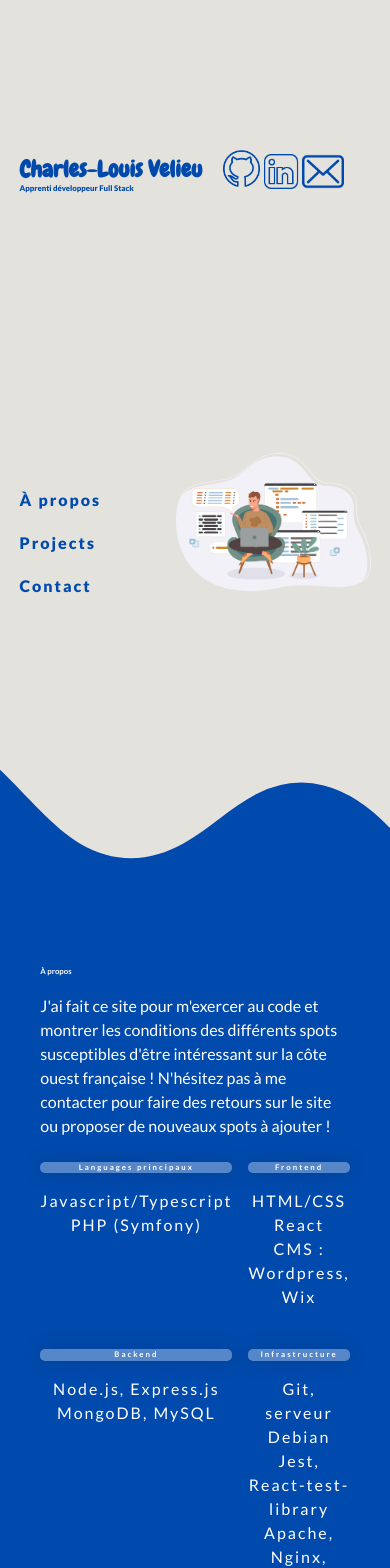
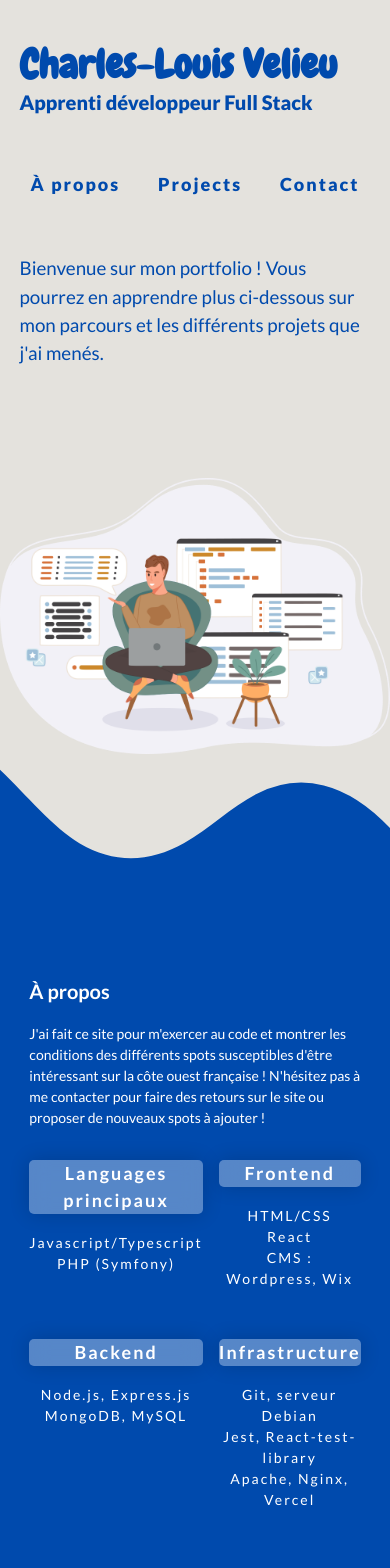
Before and after one commit to Clv86/portfolio, a React (Vite) app: page / in a window 390 px wide. Shown: the top 1568 px of the page. Built offline with nearby package versions, Linux system fonts and the light colour scheme; a web font is replaced by a local one.

Commit message:
Main design done

```diff
--- a/src/components/Header.tsx
+++ b/src/components/Header.tsx
@@ -28,8 +28,16 @@ function Header() {
       </div>
       {/* </div> */}
       <div className="hero-content">
+        <div className="hero-text">
+          <div className="intro-text">
+            <p>
+              Bienvenue sur mon portfolio ! Vous pourrez en apprendre plus
+              ci-dessous sur mon parcours et les différents projets que j'ai
+              menés.
+            </p>
+          </div>
           <div className="navbar">
-          <ul>
+            <ul id="navbar">
               <li>
                 <Link to="about" smooth={true} duration={500}>
                   À propos
@@ -46,6 +54,7 @@ function Header() {
                 </Link>
               </li>
             </ul>
+          </div>
         </div>
         <div className="background-image">
           <img src={img} />
--- a/src/components/ProjectDescription.tsx
+++ b/src/components/ProjectDescription.tsx
@@ -1,4 +1,5 @@
 import projectList from '../assets/projects.json'
+import '../style/ProjectDescription.css'
 
 function ProjectDescription({ name }: { name: string }) {
   type Project = {
@@ -12,7 +13,7 @@ function ProjectDescription({ name }: { name: string }) {
     return <p>Projet non trouvé</p>
   }
   return (
-    <div>
+    <div className="description-container">
       {project.name === 'intro' ? '' : <h3>{project.name}</h3>}
       <p>{project.description}</p>
       {project.type === 'intro' ? (
--- /dev/null
+++ b/src/style/ProjectDescription.css
@@ -0,0 +1,6 @@
+.description-container a {
+  color: var(--aliblue);
+  text-decoration: none;
+  font-size: var(--p);
+  font-weight: 500;
+}
--- a/src/style/about.css
+++ b/src/style/about.css
@@ -19,18 +19,6 @@
 
   --stager-delay: 100ms;
 }
-/*@keyframes cardEntrance {
-  from {
-    opacity: 0;
-    transform: scale(0.3);
-    filter: hue-rotate(180deg);
-  }
-  to {
-    opacity: 1;
-    transform: scale(1);
-    filter: hue-rotate(0deg);
-  }
-}*/
 .card {
   animation: cardEntrance 700ms ease-out;
   animation-fill-mode: backwards;
@@ -50,6 +38,7 @@
   list-style-type: none;
   text-align: center;
   letter-spacing: 2px;
+  font-size: var(--h4);
 }
 .languages {
   grid-area: languages;
@@ -95,3 +84,16 @@
   color: green;
   z-index: 2;
 } */
+
+/*@keyframes cardEntrance {
+  from {
+    opacity: 0;
+    transform: scale(0.3);
+    filter: hue-rotate(180deg);
+  }
+  to {
+    opacity: 1;
+    transform: scale(1);
+    filter: hue-rotate(0deg);
+  }
+}*/
--- a/src/style/header.css
+++ b/src/style/header.css
@@ -43,9 +43,10 @@
   }
 }
 .navbar {
-  position: sticky;
+  /* position: sticky; */
   width: fit-content;
   display: flex;
+  margin-bottom: auto;
 }
 .hero-header {
   display: flex;
@@ -56,6 +57,7 @@
 .social {
   height: 5dvh;
   display: flex;
+  gap: 8px;
   flex-direction: row;
   width: 148px;
   align-self: center;
@@ -106,7 +108,7 @@ img {
 .hero-content li {
   list-style-type: none;
 
-  font-size: clamp(16px, 3dvw, 36px);
+  font-size: var(--h3);
   font-weight: 900;
   margin: 1.2em 0;
   letter-spacing: 2px;
@@ -119,6 +121,50 @@ img {
 .hero-content ul {
   align-self: center;
   padding: 0;
+}
+.hero-text {
+  display: flex;
+  flex-direction: column;
+  justify-content: center;
+  padding: 1.5rem 1.5rem 1.5rem 0;
+}
+.intro-text {
+  margin-bottom: auto;
+}
+.intro-text p {
+  font-size: calc(var(--p) + 0.3em);
+}
+
+@media (max-width: 601px) {
+  .hero {
+    justify-content: flex-start;
+  }
+  .social {
+    display: none;
+  }
+  .hero-content {
+    flex-direction: column;
+    justify-content: space-between;
+    align-items: center;
+    height: 100%;
+  }
+  .hero-text {
+    padding: 0;
+    flex-direction: column-reverse;
+  }
+  .navbar {
+    display: initial;
+    width: 100%;
+    margin-bottom: auto;
+  }
+  ul#navbar {
+    display: flex;
+    gap: 16px;
+    justify-content: space-around;
+  }
+  img {
+    max-width: 100dvw;
+  }
 }
 /*.wave {
   background: rgb(255 255 255 / 25%);
--- a/src/style/index.css
+++ b/src/style/index.css
@@ -6,6 +6,7 @@ body {
   font-family: 'Lato', sans-serif;
   height: 100%;
   margin: 0;
+  padding: 0;
   color: black;
   background: white;
   position: relative;
@@ -14,34 +15,27 @@ body {
 
   --aliblue: rgb(0, 74, 173);
   --alibeige: rgb(228, 226, 221);
-
-  /*overflow: auto;
-  background: linear-gradient(
-    315deg,
-    rgba(101, 0, 94, 1) 3%,
-    rgba(60, 132, 206, 1) 38%,
-    rgba(48, 238, 226, 1) 68%,
-    rgba(255, 25, 25, 1) 98%
-  );
-  animation: gradient 15s ease infinite;
-  background-size: 400% 400%;
-  background-attachment: fixed;
-  align-items: center;*/
+  --h3: clamp(18px, 1.8dvw, 28px);
+  --h4: clamp(14px, 1.8dvw, 20px);
+  --p: clamp(14px, 1.5dvw, 18px);
 }
 h1 {
   font-family: 'Chewy', system-ui;
-  font-size: 5.9dvw;
+  font-size: clamp(40px, 5.9dvw, 80px);
   line-height: 1.1;
 }
 h2 {
-  font-size: 2dvw;
+  font-size: clamp(20px, 2.3dvw, 60px);
 }
 h3 {
-  font-size: 2dvw;
+  font-size: var(--h3);
+}
+h4 {
+  font-size: var(--h4);
 }
 p {
   font-family: 'Lato', sans-serif;
-  font-size: clamp(12px, 2vmin, 16);
+  font-size: var(--p);
 }
 .blue {
   background: #004aad;
--- a/src/style/projects.css
+++ b/src/style/projects.css
@@ -17,13 +17,13 @@
   grid-row-gap: 0;
   grid-column-gap: 1.5em;
   align-items: center;
-  justify-content: center;
   @media (max-width: 1009px) {
     grid-template-areas:
       'aloha alohapi specto'
       'presentation presentation presentation';
     grid-row-gap: 1.5em;
     grid-column-gap: 0.5em;
+    justify-content: center;
   }
 }
 .main-section div {
@@ -55,14 +55,21 @@
   height: 45px;
   display: flex;
   align-items: center;
+  justify-content: center;
   cursor: pointer;
-  padding: 1em;
+  /* padding: 1em; */
+  padding: auto;
   position: relative;
   color: black;
   border-radius: 5px;
   z-index: 1;
+  font-size: var(--p);
+  /* font-weight: 600; */
+  background: #ffffff56;
+  backdrop-filter: blur(10px);
+  box-shadow: 0 0 20px rgba(0, 0, 0, 0.164);
 }
-.project-name::before,
+/* .project-name::before,
 .project-name::after {
   content: '';
   position: absolute;
@@ -78,17 +85,13 @@
 .project-name::after {
   left: -10%;
   height: 120%;
-  background: #ffffff56;
-  backdrop-filter: blur(10px);
-  box-shadow: 0 0 20px rgba(0, 0, 0, 0.164);
 }
 .project-name:active::before {
   transform: translateX(-2.5%);
 }
 .project-name:active::after {
   transform: translateX(15%);
-}
-
+} */
 .custom-shape-divider-bottom-1722035468 {
   position: absolute;
   bottom: 0;
```
Also changed, not shown: 1 other file (tests, documents, lock files or other folders). Lines whose indentation alone changed are shown as unchanged.
